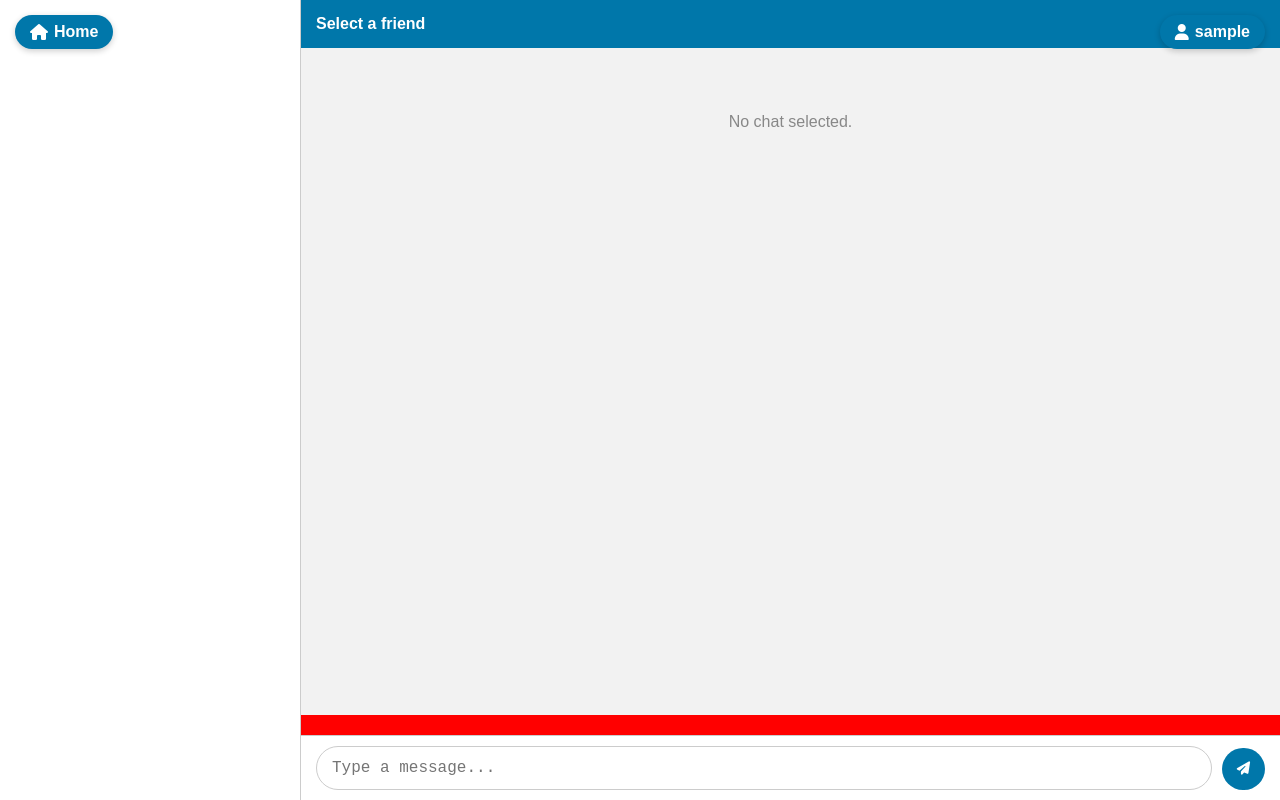
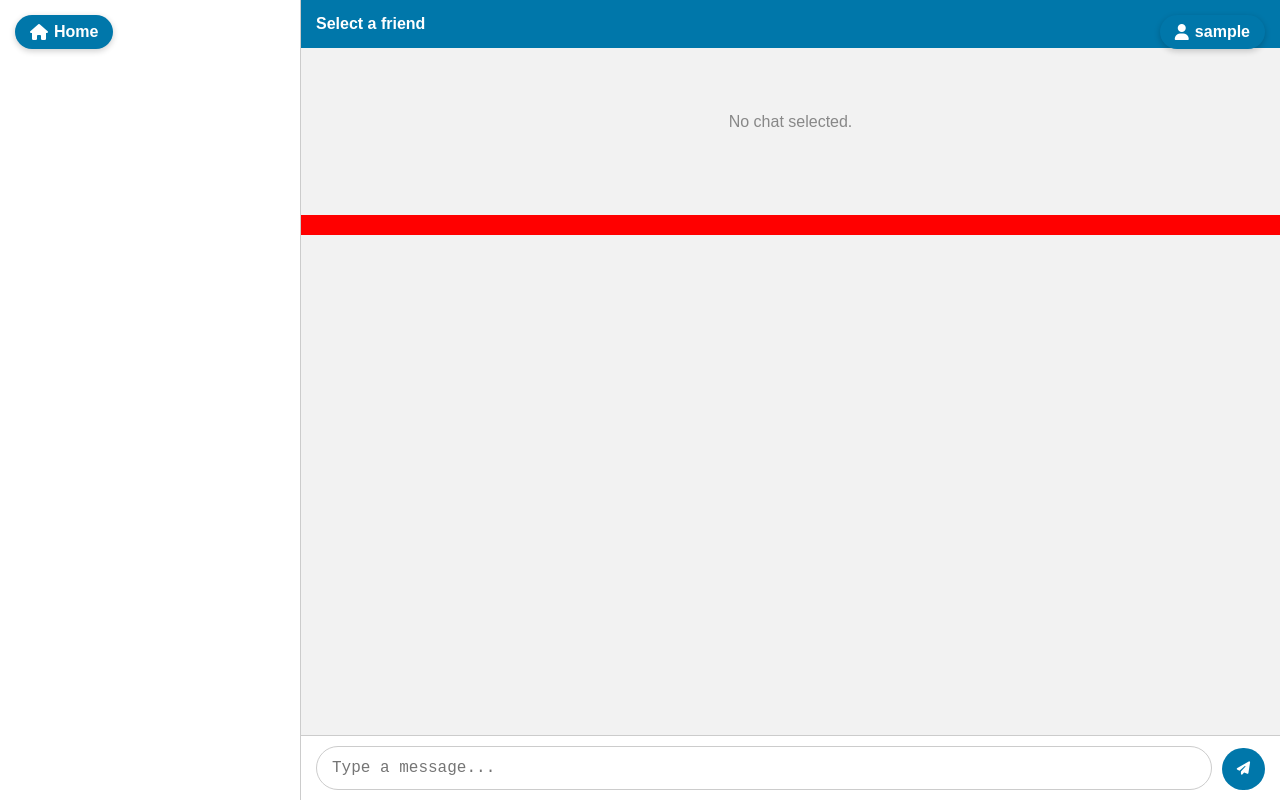
Before and after one commit to henrikdolcelundwebsite-coder/henrikworld-website, a plain HTML site: page chat.html in a window 1280 px wide. Drawn offline with Linux system fonts and the light colour scheme; no server answers; sample sign-in values are in the browser's storage.

Commit message:
Add files via upload

```diff
--- a/chat.html
+++ b/chat.html
@@ -3,7 +3,7 @@
 <head>
 <meta charset="UTF-8">
 <meta name="viewport" content="width=device-width, initial-scale=1.0, viewport-fit=cover">
-<title>Chat - henrikworld.com2</title>
+<title>Chat - henrikworld.com3</title>
 <link rel="icon" href="favicon.png" type="image/png">
 <link rel="stylesheet" href="https://cdnjs.cloudflare.com/ajax/libs/font-awesome/6.4.0/css/all.min.css">
 <style>
@@ -105,6 +105,7 @@
     flex-direction: column;
     gap: 10px;
     min-height: 0;
+    margin-bottom: 70px; /* reserve space for input + red square */
   }
   .message {
     max-width: 70%;
@@ -125,6 +126,7 @@
     height: 20px;
     background: red;
     flex-shrink: 0;
+    margin-bottom: 500px; /* moves input up */
   }
 
   /* Input area */
```
